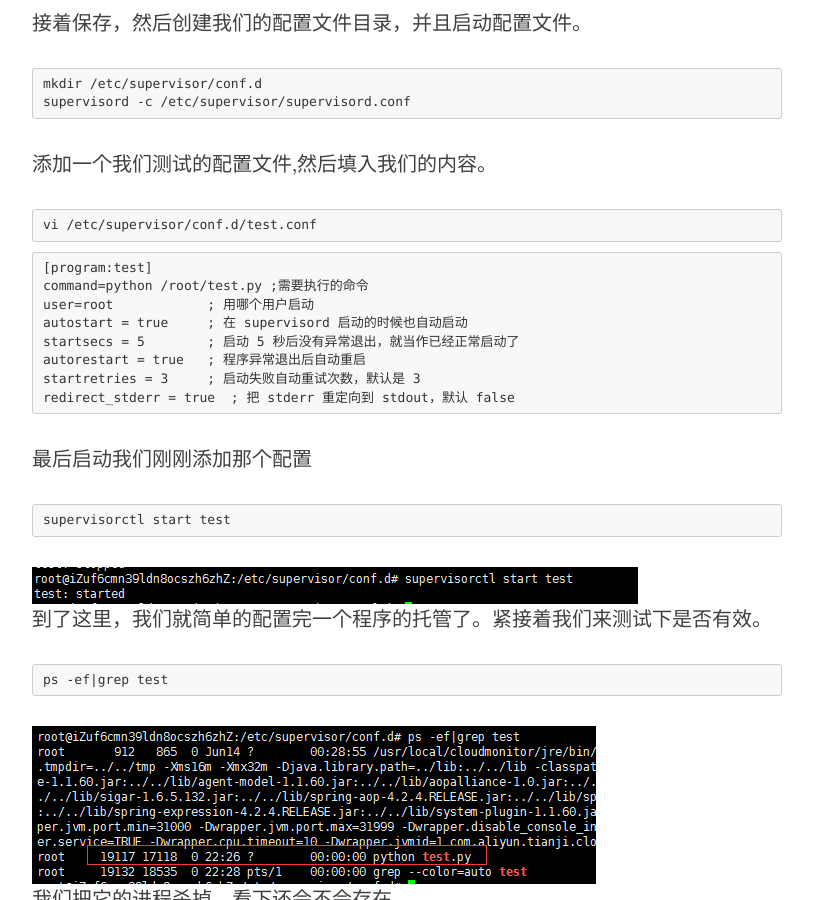
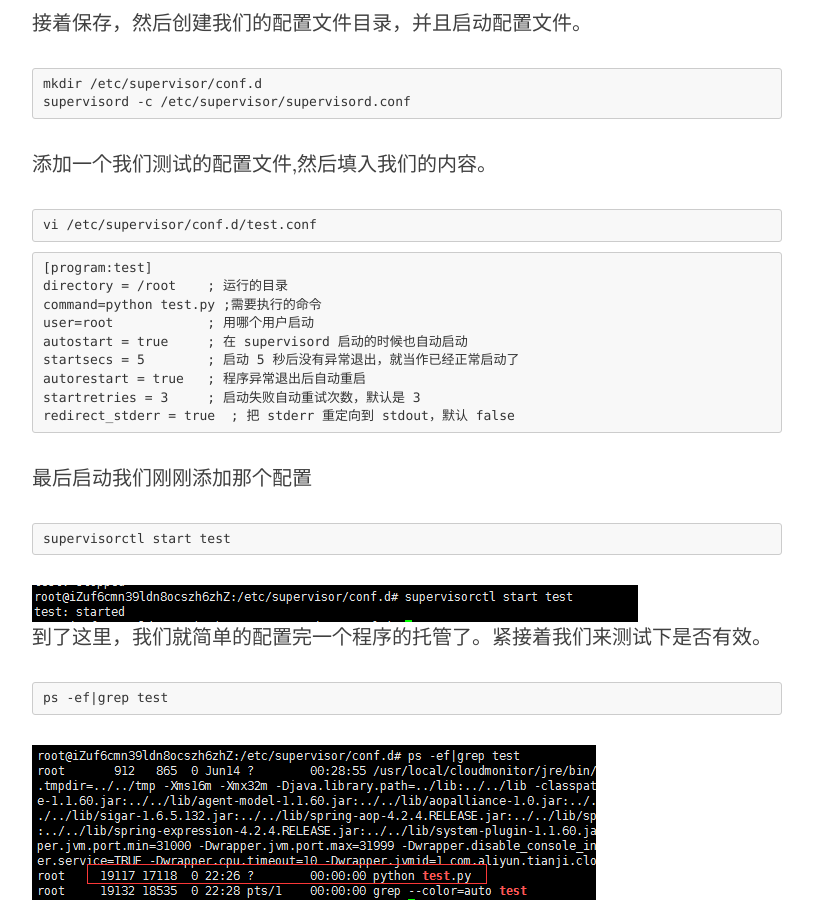
Before and after one commit to linzhiming0826/linzhiming0826.github.io, a Jekyll site: the page built from _posts/2017-06-19-supervisor.markdown, in a window 1280 px wide and 900 px high, scrolled down 3013 px. Shown: the whole window, without its empty margins (233-1046 px from the left). Built offline with Jekyll 4.4.1, drawn with Linux system fonts in a browser that asks for light colours; nearby versions of some CDN libraries; comment, search, counter and statistics services are not loaded.

Commit message:
新增一个文章的修改记录

````diff
--- a/_posts/2017-06-19-supervisor.markdown
+++ b/_posts/2017-06-19-supervisor.markdown
@@ -80,7 +80,8 @@ vi /etc/supervisor/conf.d/test.conf
 ```
 ```linux
 [program:test]
-command=python /root/test.py ;需要执行的命令
+directory = /root    ; 运行的目录
+command=python test.py ;需要执行的命令
 user=root            ; 用哪个用户启动
 autostart = true     ; 在 supervisord 启动的时候也自动启动
 startsecs = 5        ; 启动 5 秒后没有异常退出，就当作已经正常启动了
````
